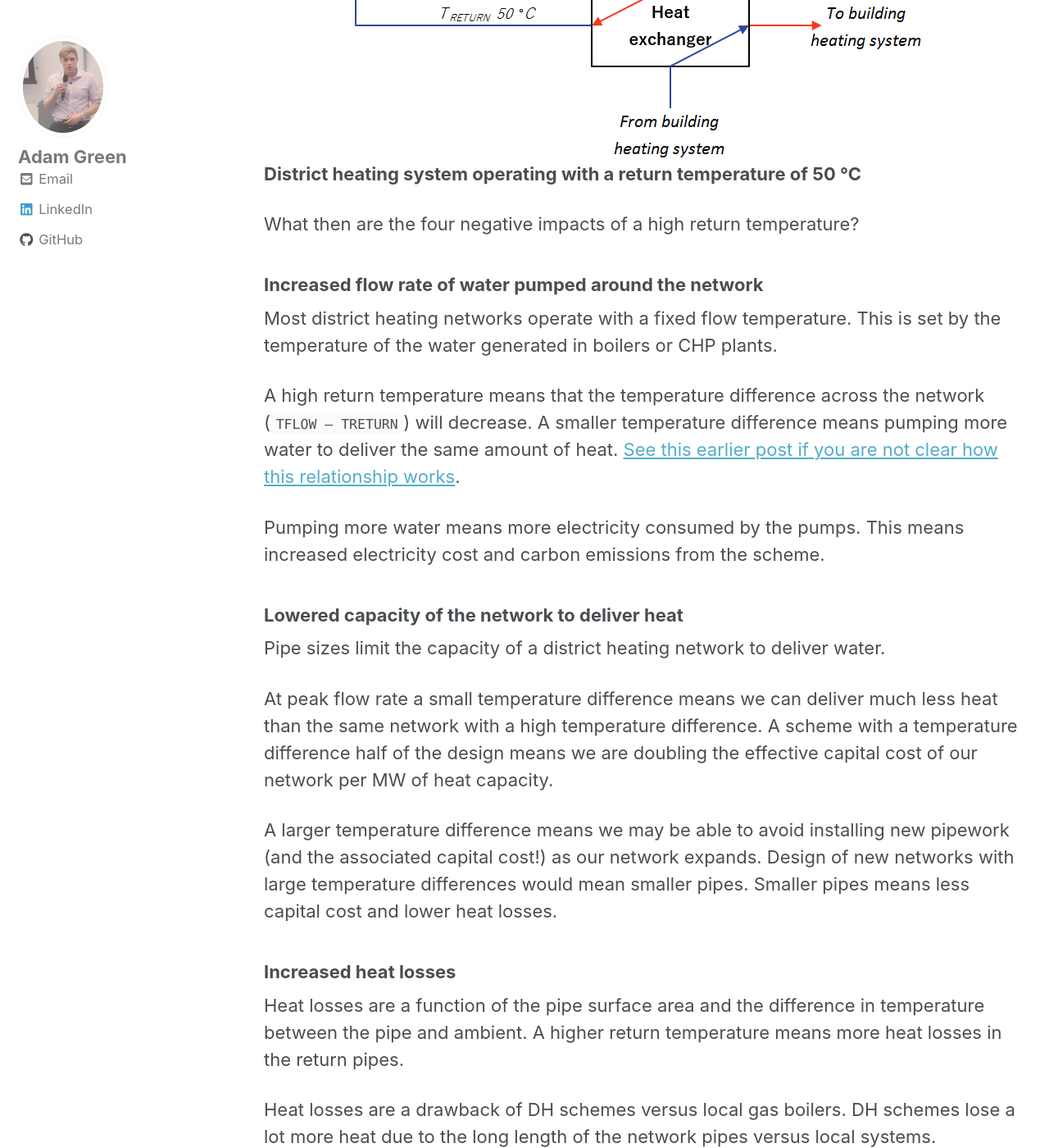
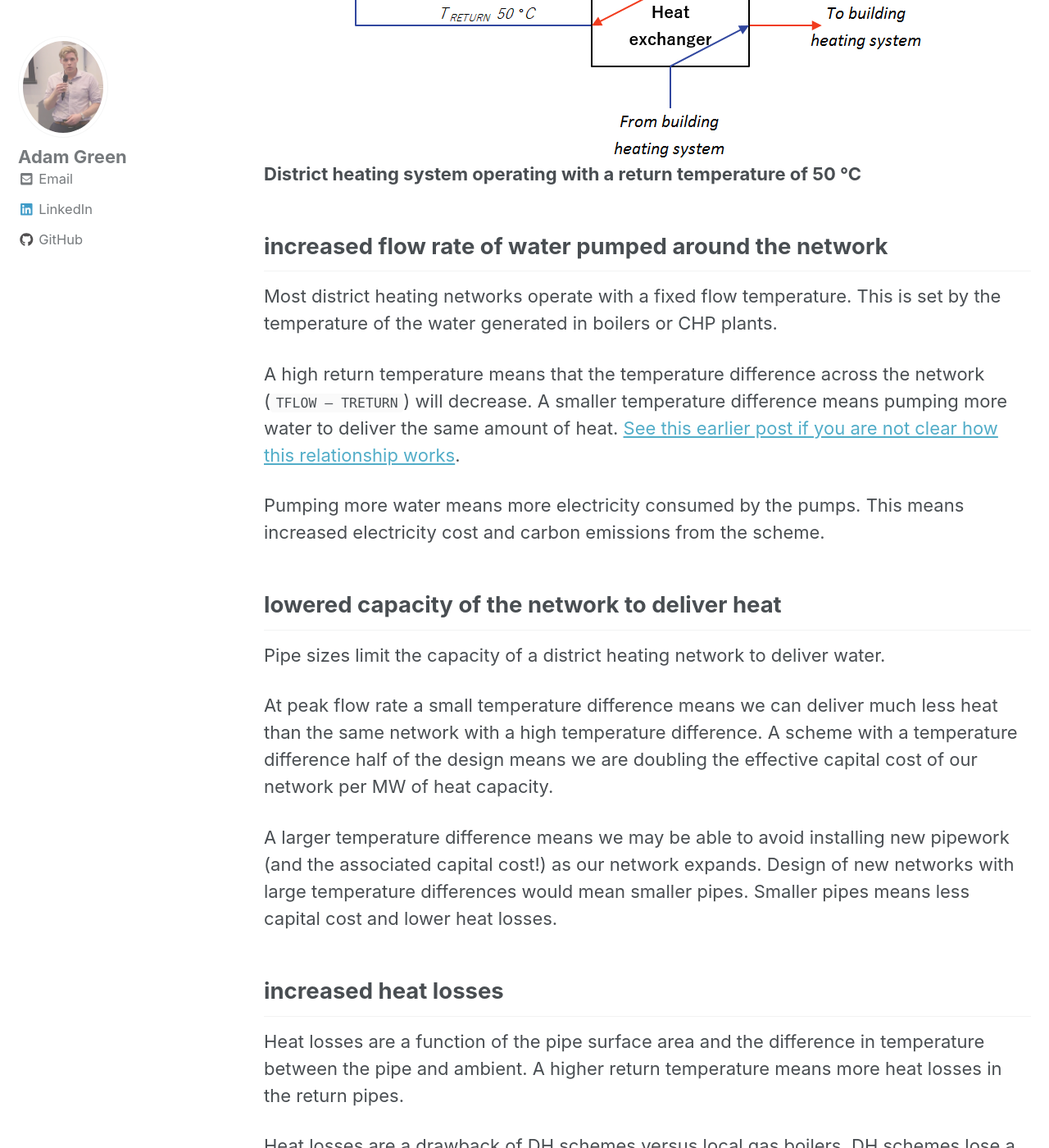
Before and after one commit to ADGEfficiency/adgefficiency.github.io, a Jekyll site: the page built from _posts/2016-12-16-energy-basics-four-negative-effects-of-high-return-temperatures.md, in a window 1280 px wide and 1400 px high, scrolled down 881 px. Shown: the whole window at 82% size. Built offline with Jekyll 4.4.1, drawn with Linux system fonts in a browser that asks for light colours; nearby versions of some CDN libraries; some of the changed text lies outside the part shown.

Commit message:
drafting return temps

```diff
--- a/_posts/2016-12-16-energy-basics-four-negative-effects-of-high-return-temperatures.md
+++ b/_posts/2016-12-16-energy-basics-four-negative-effects-of-high-return-temperatures.md
@@ -19,9 +19,7 @@ Figure 1 shows a simple flow diagram for a district heating network.  The system
 ![Figure 1]({{"/assets/return_temps/fig1.png"}})
 **Figure 1 – District heating system operating with a return temperature of 50 °C**
 
-What then are the four negative impacts of a high return temperature?
-
-### Increased flow rate of water pumped around the network
+## increased flow rate of water pumped around the network
 
 Most district heating networks operate with a fixed flow temperature. This is set by the temperature of the water generated in boilers or CHP plants.
 
@@ -29,7 +27,7 @@ A high return temperature means that the temperature difference across the netwo
 
 Pumping more water means more electricity consumed by the pumps. This means increased electricity cost and carbon emissions from the scheme.
 
-### Lowered capacity of the network to deliver heat
+## lowered capacity of the network to deliver heat
 
 Pipe sizes limit the capacity of a district heating network to deliver water.
 
@@ -37,7 +35,7 @@ At peak flow rate a small temperature difference means we can deliver much less
 
 A larger temperature difference means we may be able to avoid installing new pipework (and the associated capital cost!) as our network expands.  Design of new networks with large temperature differences would mean smaller pipes. Smaller pipes means less capital cost and lower heat losses.
 
-### Increased heat losses
+## increased heat losses
 
 Heat losses are a function of the pipe surface area and the difference in temperature between the pipe and ambient. A higher return temperature means more heat losses in the return pipes.
 
@@ -45,7 +43,7 @@ Heat losses are a drawback of DH schemes versus local gas boilers. DH schemes lo
 
 Increased heat losses means more heat generation required in the energy centre. This means higher gas consumption and carbon emissions.
 
-### Decreased heat recovery from gas engines and biomass boilers
+## decreased heat recovery from gas engines and biomass boilers
 
 District heating schemes bring a net benefit to customers and the environment by the use of low carbon generation in the energy centre.
 
@@ -80,7 +78,7 @@ Gas boilers will need to generate the additional 600 kW of heat required by the
 
 The same principle applies to the recovery of heat from higher temperature sources such as gas engine exhaust or biomass boiler combustion products.  A high DH return temperature will limit heat recovery.
 
-### Why do high return temperatures occur?
+## why do high return temperatures occur?
 
 High network return temperatures can occur for variety of reasons.  Most commonly it is due to heating systems designed for local gas boilers connected to DH networks.
 
```
